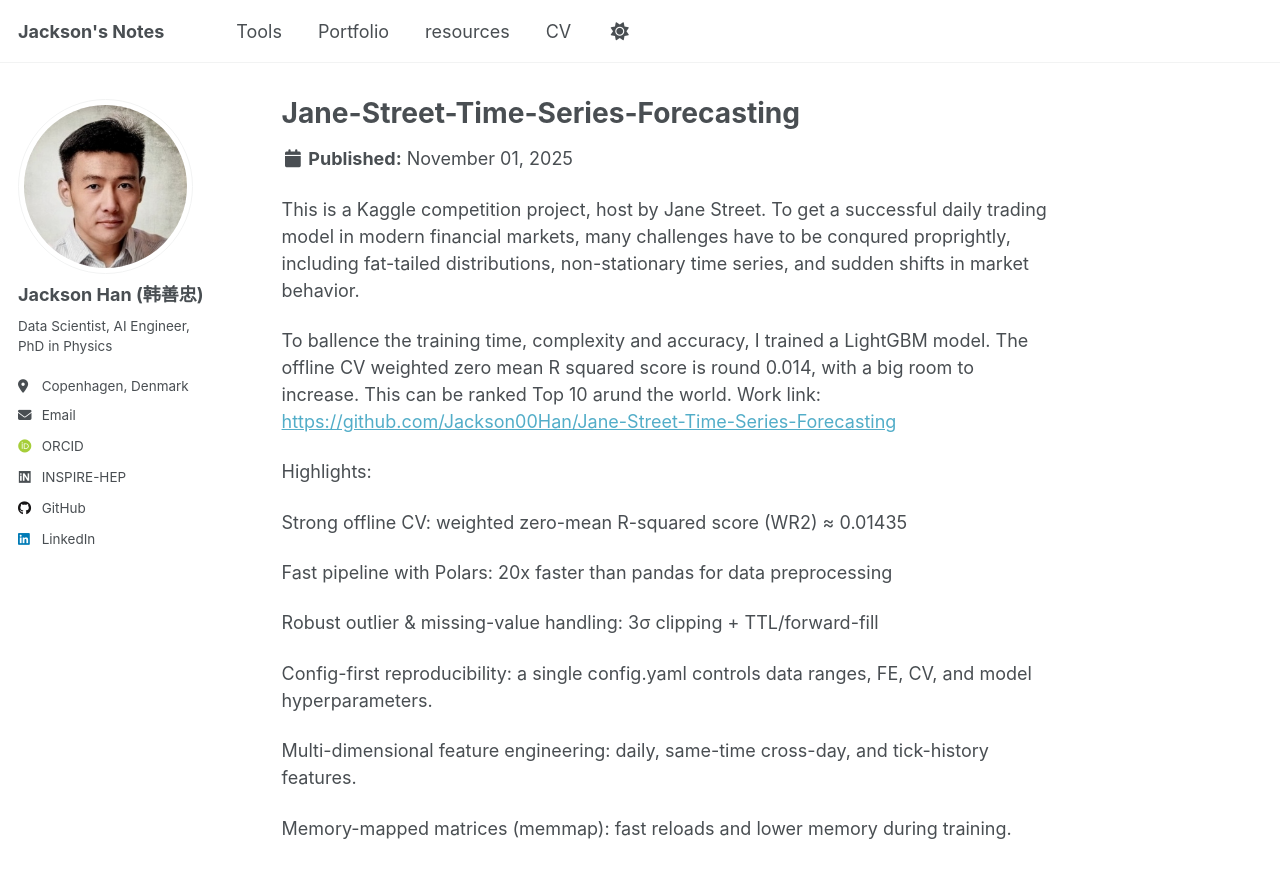
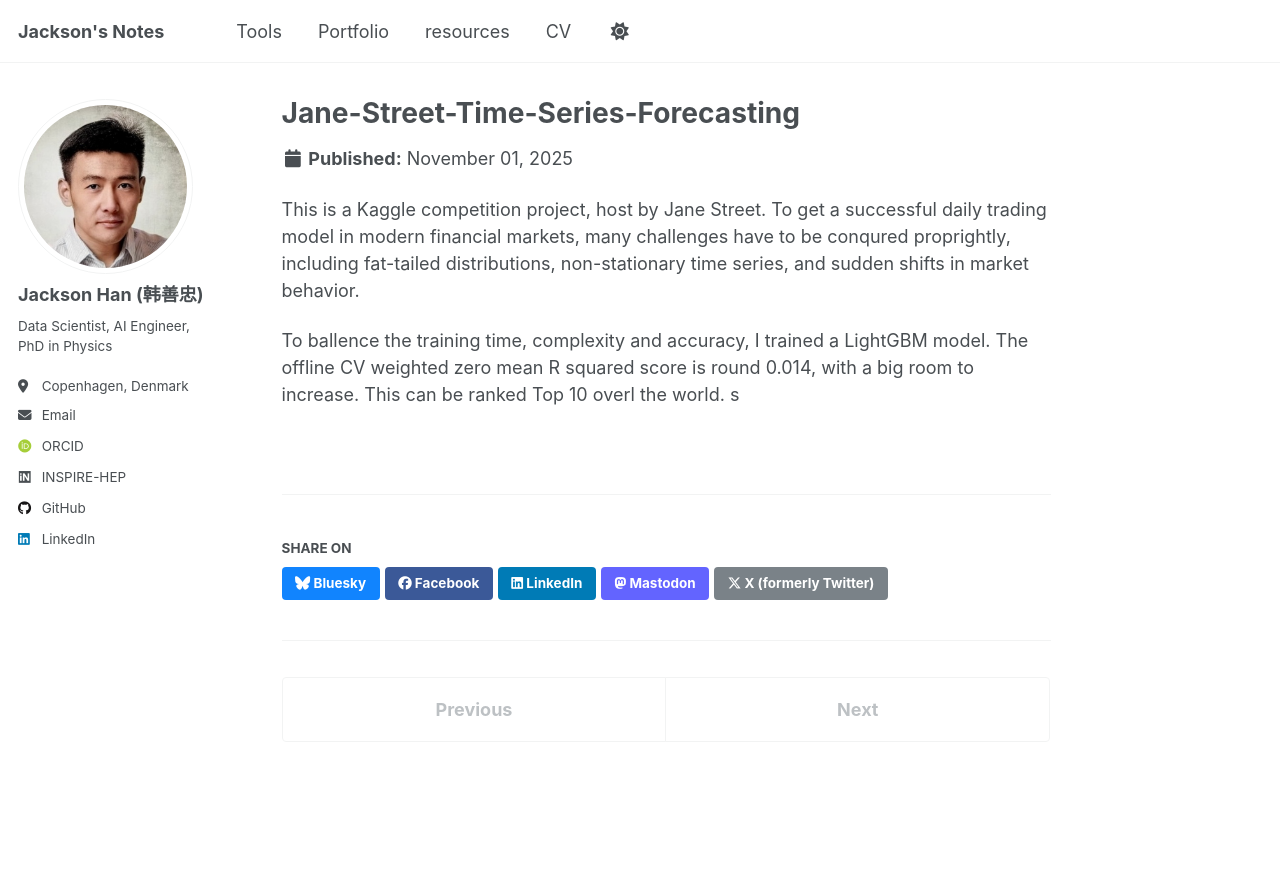
Before and after one commit to Jackson00Han/Jackson00Han.github.io, a Jekyll site: the page built from _portfolio/portfolio-1.md, in a window 1280 px wide and 900 px high. Shown: the top 878 px of the window. Built offline with Jekyll 4.4.1, drawn with Linux system fonts in a browser that asks for light colours; some web fonts are replaced; a script that is not in the unit is left out.

Commit message:
Revert "up link"
This reverts commit fc024cc655a302c64f9101fb1384a1d441d15324.

```diff
--- a/_portfolio/portfolio-1.md
+++ b/_portfolio/portfolio-1.md
@@ -9,18 +9,4 @@ permalink: /portfolio/item-1/
 
 This is a Kaggle competition project, host by Jane Street. To get a successful daily trading model in modern financial markets, many challenges have to be conqured proprightly, including fat-tailed distributions, non-stationary time series, and sudden shifts in market behavior.
 
-To ballence the training time, complexity and accuracy, I trained a LightGBM model. The offline CV weighted zero mean R squared score is round 0.014, with a big room to increase. This can be ranked Top 10 arund the world. Work link: [https://github.com/Jackson00Han/Jane-Street-Time-Series-Forecasting](https://github.com/Jackson00Han/Jane-Street-Time-Series-Forecasting)
-
-Highlights:
-
-Strong offline CV: weighted zero-mean R-squared score (WR2) ≈ 0.01435
-
-Fast pipeline with Polars: 20x faster than pandas for data preprocessing
-
-Robust outlier & missing-value handling: 3σ clipping + TTL/forward-fill
-
-Config-first reproducibility: a single config.yaml controls data ranges, FE, CV, and model hyperparameters.
-
-Multi-dimensional feature engineering: daily, same-time cross-day, and tick-history features.
-
-Memory-mapped matrices (memmap): fast reloads and lower memory during training.
+To ballence the training time, complexity and accuracy, I trained a LightGBM model. The offline CV weighted zero mean R squared score is round 0.014, with a big room to increase. This can be ranked Top 10 overl the world. s
```
